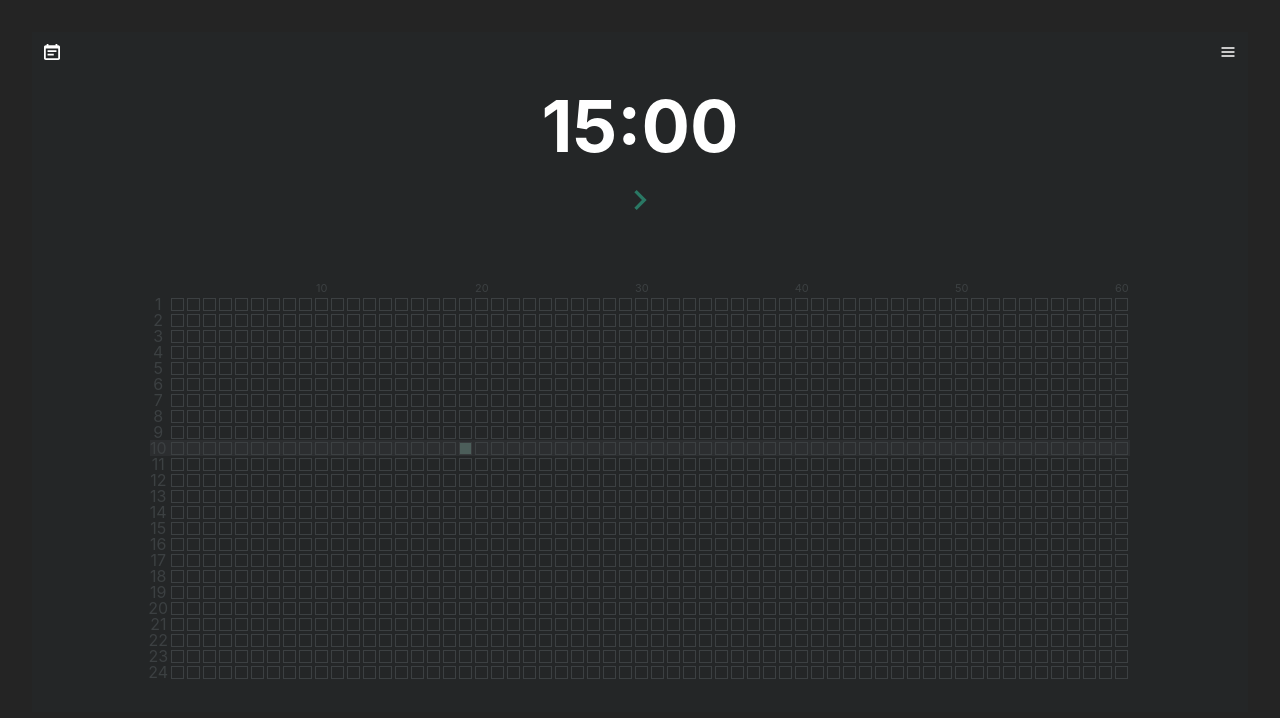
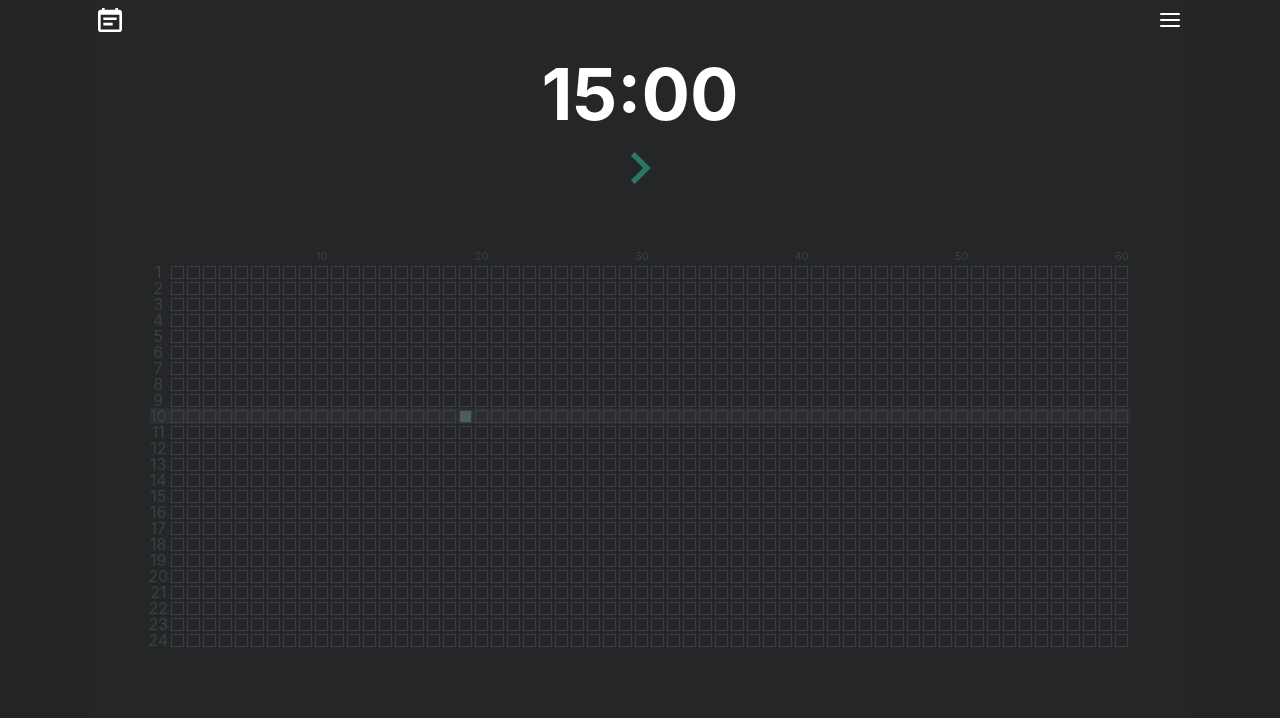
Before and after one commit to ggggggg0v0/productivity-web, a React (Vite) app: page / in a window 1280 px wide. Shown: the top 718 px of the page. Built offline with nearby package versions, Linux system fonts and the light colour scheme.

Commit message:
feat: modify style

```diff
--- a/src/App.css
+++ b/src/App.css
@@ -1,9 +1,4 @@
 #root {
-  max-width: 1280px;
-  margin: 0 auto;
-  padding: 2rem;
-  text-align: center;
-
   background-color: #242424;
   width: 100vw; /* 100% 视口宽度 */
   height: 100vh; /* 100% 视口高度 */
--- a/src/App.jsx
+++ b/src/App.jsx
@@ -5,9 +5,9 @@ import "./App.css";
 
 function App() {
   return (
-    <div className="root">
+    <>
       <Flow />
-    </div>
+    </>
   );
 }
 
--- a/src/containers/flow/drawer.jsx
+++ b/src/containers/flow/drawer.jsx
@@ -19,17 +19,14 @@ export default function Setting(props) {
 
   return (
     <>
-      <Menu>
-        <MenuButton
-          as={IconButton}
-          aria-label="Options"
-          icon={<HamburgerIcon />}
-          onClick={onOpen}
-          colorScheme="white"
-          border="none"
-          boxShadow="none"
-        />
-      </Menu>
+      <IconButton
+        colorScheme="white"
+        border="none"
+        boxShadow="none"
+        onClick={onOpen}
+        icon={<HamburgerIcon boxSize={6} />}
+      />
+
       <Drawer
         colorScheme="#242627"
         placement={"right"}
--- a/src/containers/flow/index.jsx
+++ b/src/containers/flow/index.jsx
@@ -6,6 +6,7 @@ import {
   Box,
   ChakraProvider,
   useDisclosure,
+  Center,
 } from "@chakra-ui/react";
 import { CalendarIcon } from "@chakra-ui/icons";
 
@@ -233,8 +234,11 @@ function App() {
         selected={selected}
       />
       <CalandarModal {...modalCalandarClosure} />
-
-      <div className="App" style={{ height: "85vh", background: "#242627" }}>
+      <Center>
+        <div
+          className="App"
+          style={{ width: "1100px", height: "100vh", background: "#242627" }}
+        >
           {/* <Flex alignItems="end" flexDirection="column"> */}
           <Flex justifyContent="space-between" flexDirection="row">
             <IconButton
@@ -244,7 +248,7 @@ function App() {
               onClick={() => {
                 modalCalandarClosure.onOpen();
               }}
-            icon={<CalendarIcon />}
+              icon={<CalendarIcon boxSize={6} />}
             />
             <Box>
               <Setting
@@ -264,12 +268,14 @@ function App() {
             <Flex>
               <IconButton
                 // width="7rem"
-              onClick={!isIntervalRunning ? startCountdown : triggerResetDialog}
+                onClick={
+                  !isIntervalRunning ? startCountdown : triggerResetDialog
+                }
                 icon={
                   !isIntervalRunning ? (
-                  <ChevronRightIcon boxSize={10} />
+                    <ChevronRightIcon boxSize="4em" />
                   ) : (
-                  <RepeatClockIcon boxSize={6} />
+                    <RepeatClockIcon boxSize="2em" />
                   )
                 }
                 color={!isIntervalRunning ? "#2A7864" : "white"}
@@ -291,6 +297,7 @@ function App() {
             </Box>
           </Flex>
         </div>
+      </Center>
     </ChakraProvider>
   );
 }
--- a/src/containers/flow/timebox2.jsx
+++ b/src/containers/flow/timebox2.jsx
@@ -34,7 +34,7 @@ function C({ record, handleClickBox, currentTime, action }) {
   const timerow = [
     <div key="hourText" className={classNames("square", "hourText")} />,
   ];
-  // 第 0 row 已經預先放到 timerow 李了
+  // 第 0 row 已經預先放到 timerow 裡了
   for (let i = 1; i < 61; i++) {
     timerow.push(
       <div
@@ -48,7 +48,7 @@ function C({ record, handleClickBox, currentTime, action }) {
   }
 
   grid.push(
-    <div key="hourTextWrap" className="row">
+    <div key="hourTextWrap" style={{ display: "flex" }}>
       {timerow}
     </div>
   );
```
Lines whose indentation alone changed are shown as unchanged.
